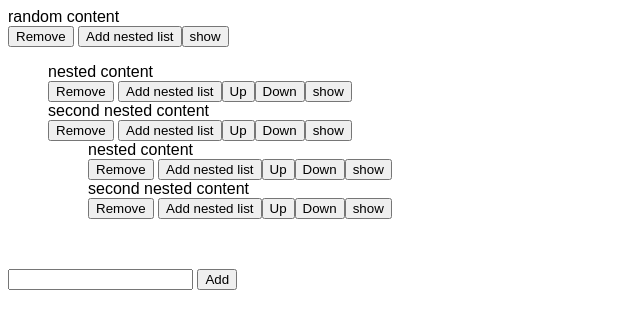
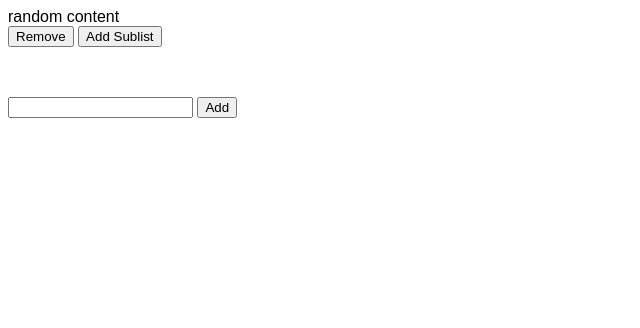
Before and after one commit to Ankarin/Sandbox-list, a React (Create React App) app: page / in a window 1280 px wide. Shown: the top 328 px of the page, without its empty margins (0-640 px from the left). Built offline with nearby package versions, Linux system fonts and the light colour scheme.

Commit message:
all works but moving nested elements with parent

```diff
--- /dev/null
+++ b/src/AddNestedItem.js
@@ -0,0 +1,26 @@
+import React, { useState } from "react";
+
+export default function AddNestedItem({ addNestedItem }) {
+  const [value, setValue] = useState("");
+
+  const handleSubmit = e => {
+    e.preventDefault();
+    if (!value) return;
+    addNestedItem(value);
+    setValue("");
+  };
+
+  return (
+    <form onSubmit={handleSubmit}>
+      <p>
+        <input
+          type="text"
+          className="input"
+          value={value}
+          onChange={e => setValue(e.target.value)}
+        />{" "}
+        <button onClick={handleSubmit}>Add</button>{" "}
+      </p>
+    </form>
+  );
+}
--- a/src/App.js
+++ b/src/App.js
@@ -11,26 +11,10 @@ function App(props) {
   {id:0,
     text:'random content',
     nested:[{
-      id:0,
       text:'nested content'
-    },
-    {
-      id:1,
-      text:'second nested content',
-      nested:[{
-        id:0,
-        text:'nested content'
-      },
-      {
-        id:1,
-        text:'second nested content',
+    }
 
-      }
     ]
-
-    }
-  ]
-
 
   },
 
@@ -99,6 +83,7 @@ const Down = (id, array) => {
             Down={Down}
             list={list}
             addItem={addItem}
+
           />
           {/* <AddItem addItem={addItem} nestedList={nestedList} /> */}
           </div>
--- a/src/List.js
+++ b/src/List.js
@@ -1,12 +1,62 @@
 import React, { useState } from "react";
-import AddItem from "./AddItem";
+import AddNestedItem from "./AddNestedItem";
 import './App.scss'
 export default function List({ item, index, id, removeItem, Up, Down, list }) {
+    // Toggle form for adding new list item
   const [form, setForm] = useState(false);
-// if(item.nested) {
-//   console.log(item.nested.map(a=>a.text))
-// }
-console.log(item.nested)
+
+  const [nestedList, setNestedList] = useState([
+
+
+  ])
+
+  const move = (array, from, to,) => {
+    const def = array[from];
+    array[from] = array[to];
+    array[to] = def;
+    return array
+}
+
+
+
+  const addNestedItem = text => {
+    let currentIds = nestedList.map(data => data.id);
+    let idToBeAdded = 0;
+    while (currentIds.includes(idToBeAdded)) {
+      ++idToBeAdded;
+    }
+
+    const newList = [...nestedList, { id: idToBeAdded, text }];
+    setNestedList(newList);
+  };
+
+  const removeNestedItem = index => {
+    const newList = [...nestedList];
+    newList.splice(index, 1);
+    setNestedList(newList);
+  };
+
+
+
+
+  // Move elements in array up and down
+const UpNested = (id, array) => {
+  const newList = [...nestedList]
+  // setList(newList)
+   setNestedList(move(newList, id, id-1))
+
+}
+const DownNested = (id, array) => {
+  const newList = [...nestedList]
+  // setList(newList)
+   setNestedList(move(newList, id, id+1))
+
+}
+
+
+
+
+console.log(nestedList.map(a=>a.text))
 return (
     <div >
 
@@ -14,11 +64,11 @@ return (
         {item.text}
         <br/>
          <button onClick={() => removeItem(index)}>Remove</button>{" "}
-        <button onClick={() => setForm(!form)}>Add nested list</button>
+        <button onClick={() => setForm(!form)}>Add Sublist</button>
 
-        { id!==0?<button onClick={()=>Up(id, item)} >Up</button>:null}
-        {id!==list.length-1 ?<button onClick={()=>Down(id, item)}>Down</button>:null}
-<button>show</button>
+        { id!==0?<button onClick={()=>Up(id, nestedList)} >Up</button>:null}
+{id!==list.length-1 ?<button onClick={()=>Down(id, nestedList)}>Down</button>:null}
+{nestedList.length >0 ?<button onClick={()=>setNestedList([])}>Remove Sublist</button>:null}
 
 
 
@@ -29,30 +79,29 @@ return (
 
 
 
-{form ? <AddItem /> : ""}
+{form ? <AddNestedItem  addNestedItem={addNestedItem}/> : ""}
 </ul>
 
-<ul>
-<li> {Array.
+{nestedList.length>0 ? nestedList.map((item, index)=>
+   <ul key={index}>
+  <List
+  item={item}
+  index={index}
+  id={nestedList.indexOf(item)}
+   removeItem={removeNestedItem}
+   Up={UpNested}
+  Down={DownNested}
+    list={nestedList}/> </ul>  ):null}
 
-  isArray(item.nested) ? item.nested.map((item, index) => (
-          <div key={index}>
-          <List
-            key={index}
-            index={index}
-            id={list.indexOf(item)}
-            item={item}
-            removeItem={removeItem}
-            Up={Up}
-            Down={Down}
-            list={list}
 
-          />
-          {/* <AddItem addItem={addItem} nestedList={nestedList} /> */}
-          </div>
-        )) :null}
-        </li>
-        </ul>
+
+
+
+ {/*nestedList.length>=0 ? nestedList.map(a=><li>{a.text}</li>):null}
+
+
+
+
      {/* <li> <ul>{Array.isArray(item.nested) ? <List item={item.nested.map(a=>a)} index={index} id={id} removeItem={removeItem} Up={Up} Down={Down} list={list} />:null}</ul>  </li>  */}
 
 
```
